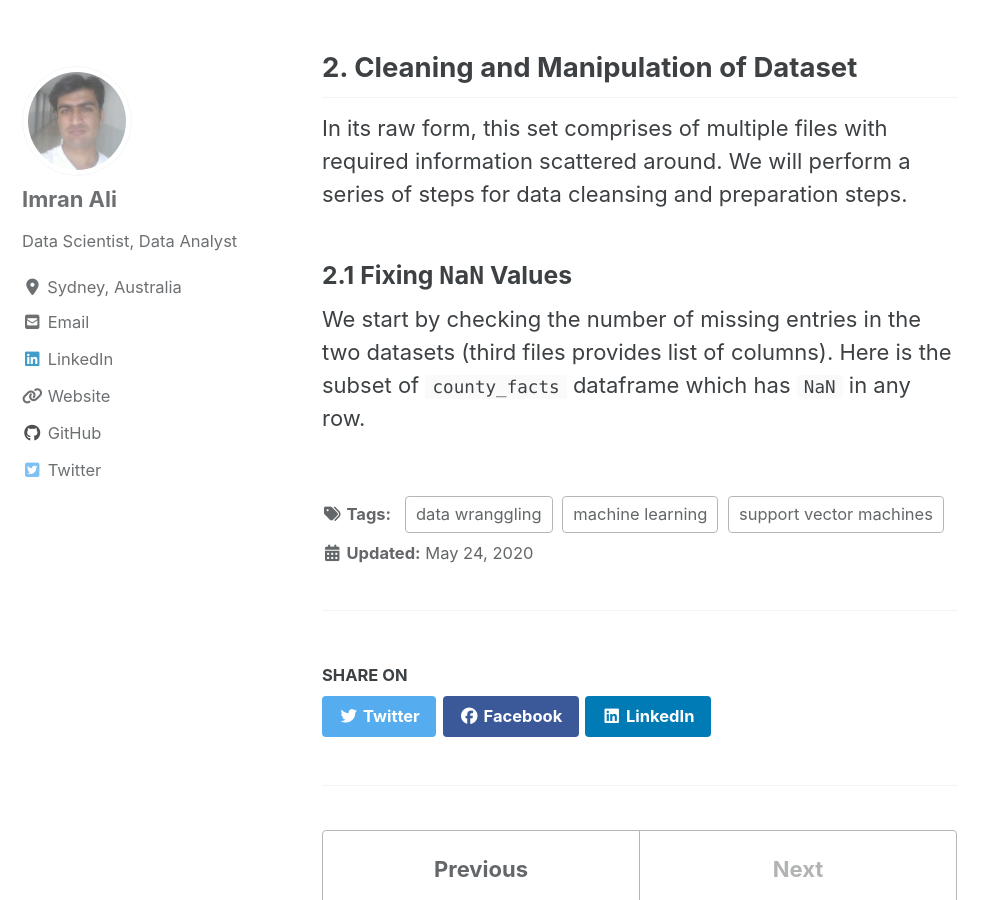
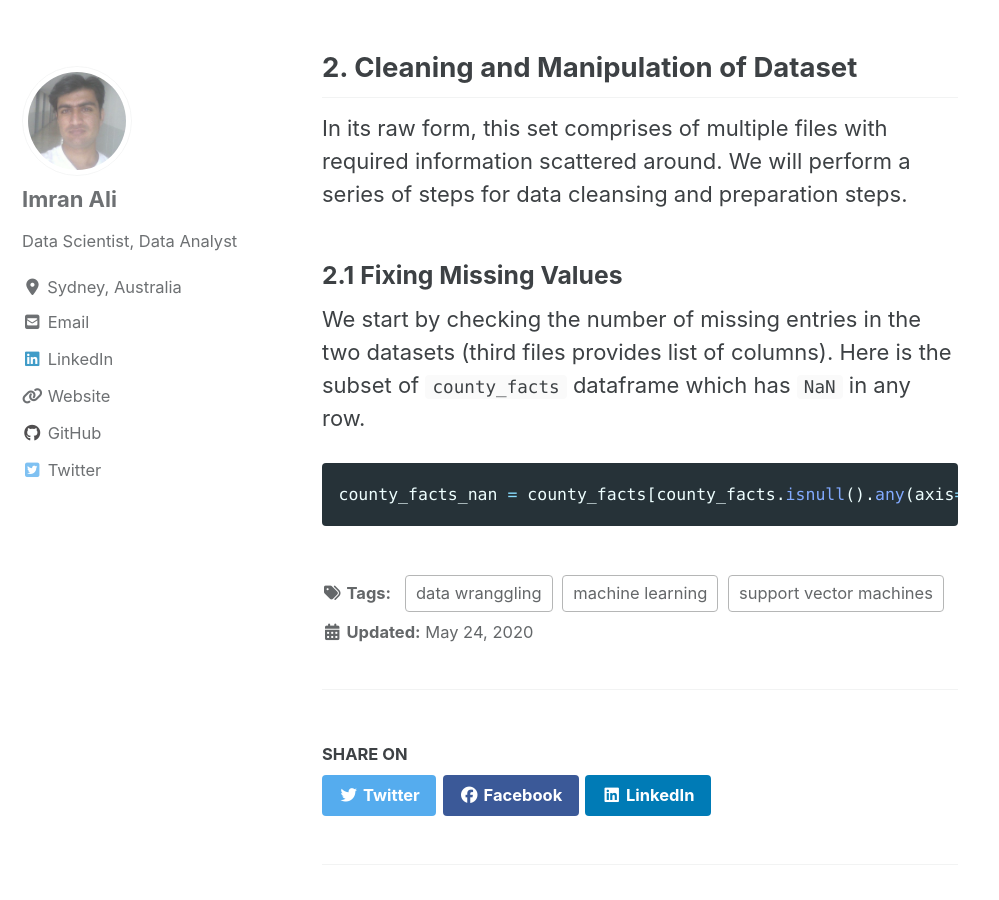
Before and after one commit to ImranAliPhD/ImranAliPhD.github.io, a Jekyll site: the page built from _posts/2020-05-24-primaries.md, in a window 1280 px wide and 900 px high, scrolled down 3193 px. Shown: the whole window, without its empty margins (0-999 px from the left). Built offline with Jekyll 4.4.1, drawn with Linux system fonts in a browser that asks for light colours; cached includes are drawn as plain includes; nearby versions of some CDN libraries.

Commit message:
Update 2020-05-24-primaries.md

````diff
--- a/_posts/2020-05-24-primaries.md
+++ b/_posts/2020-05-24-primaries.md
@@ -41,6 +41,10 @@ results = pd.read_csv("primary_results.csv")
 
 In its raw form, this set comprises of multiple files with required information scattered around. We will perform a series of steps for data cleansing and preparation steps.
 
-<h3>2.1 Fixing <code>NaN</code> Values</h3>
+<h3>2.1 Fixing Missing Values</h3>
 
 We start by checking the number of missing entries in the two datasets (third files provides list of columns). Here is the subset of `county_facts` dataframe which has `NaN` in any row.
+
+```python
+county_facts_nan = county_facts[county_facts.isnull().any(axis=1)]
+```
````
